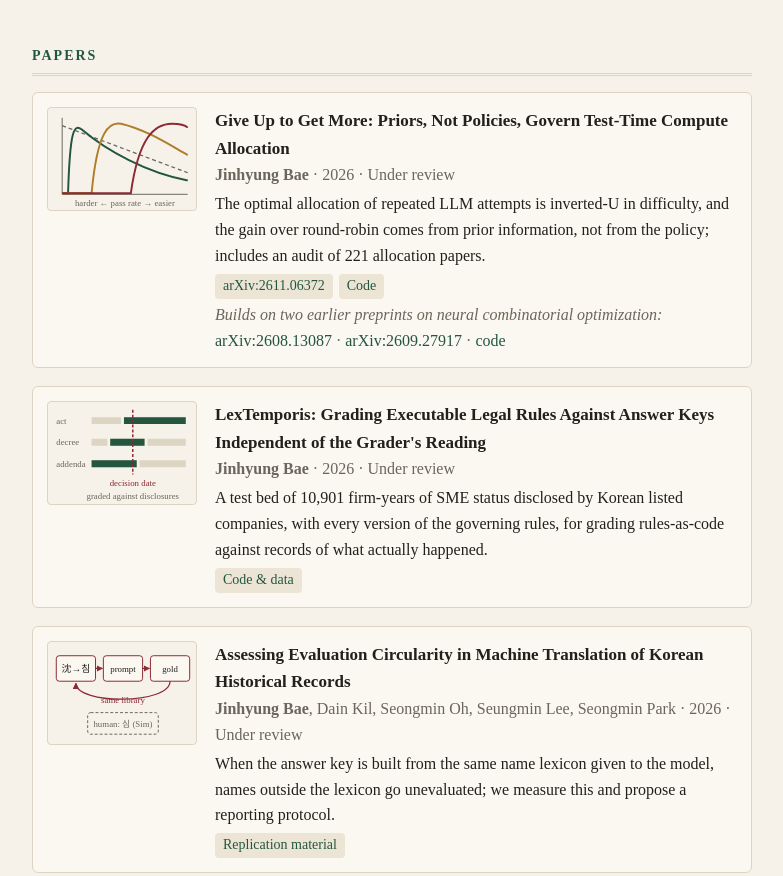
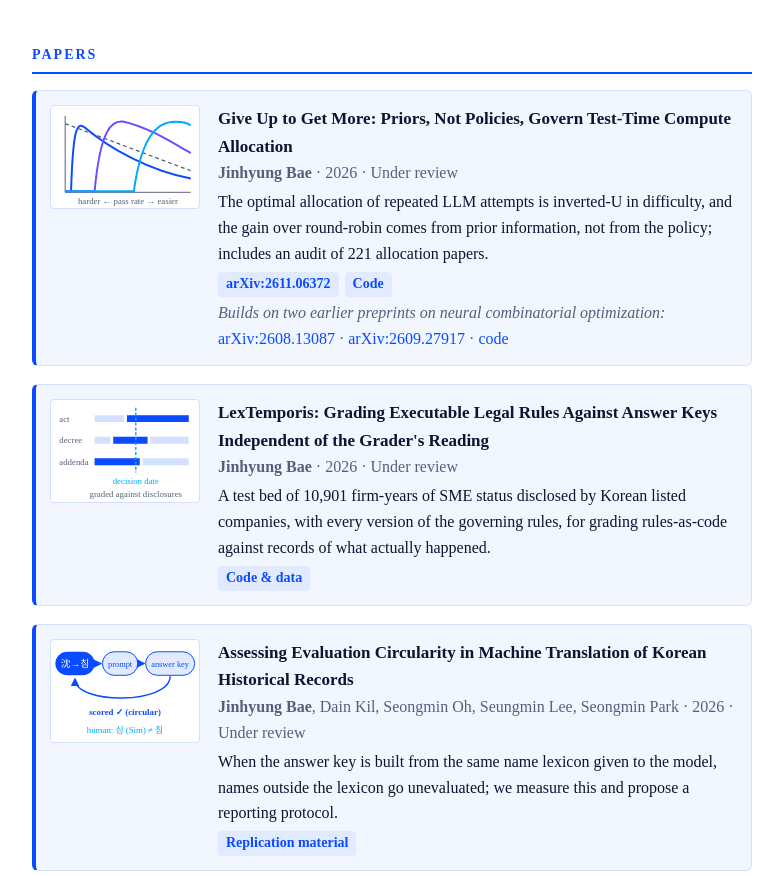
Before and after one commit to nepersoned/nepersoned.github.io, a plain HTML site: page index.html in a window 1280 px wide. Shown: the part 550-1426 px from the top of the page, without its empty margins (248-1031 px from the left). Drawn offline with Linux system fonts and the light colour scheme.

Commit message:
Vivid blue palette, redraw circularity thumbnail
Co-Authored-By: Claude Opus 5.5 <noreply@anthropic.com>

```diff
--- a/index.html
+++ b/index.html
@@ -11,10 +11,10 @@
 <link rel="stylesheet" href="https://cdnjs.cloudflare.com/ajax/libs/font-awesome/6.5.1/css/all.min.css">
 <style>
 :root {
-  --bg: #f6f2e9; --card: #fbf8f1; --fg: #22201b; --muted: #6b665b; --line: #ddd5c4; --accent: #24563f; --mark: #8c2a35; --gold: #b07d2a; --tag: #ece5d6;
+  --bg: #ffffff; --card: #f2f6ff; --fg: #0d1530; --muted: #56607a; --line: #d4e0ff; --accent: #0a4bff; --mark: #00a8ff; --gold: #6a4dff; --tag: #e1eaff; --ink: #ffffff;
 }
 @media (prefers-color-scheme: dark) {
-  :root { --bg: #17150f; --card: #1e1b15; --fg: #ebe5d8; --muted: #a59e8f; --line: #3a352b; --accent: #8cc6a6; --mark: #e0828c; --gold: #d9ad5f; --tag: #2a261e; }
+  :root { --bg: #070b1a; --card: #0e1630; --fg: #e8eeff; --muted: #94a0c2; --line: #1f2c55; --accent: #5b8cff; --mark: #33c3ff; --gold: #9d8bff; --tag: #16224a; --ink: #070b1a; }
 }
 * { box-sizing: border-box; }
 body { margin: 0; background: var(--bg); color: var(--fg); font: 17px/1.62 "Times New Roman", Times, "Noto Serif KR", "Nanum Myeongjo", Batang, serif; }
@@ -37,10 +37,10 @@ header h1 small { font-size: 19px; font-weight: 400; color: var(--muted); margin
 .email { margin-top: 8px; font-size: 15px; color: var(--muted); }
 .lang { position: absolute; top: 6px; right: 0; display: flex; border: 1px solid var(--line); border-radius: 6px; overflow: hidden; }
 .lang button { font: inherit; font-size: 14px; background: none; color: var(--muted); border: 0; padding: 3px 11px; cursor: pointer; }
-.lang button[aria-pressed="true"] { background: var(--tag); color: var(--fg); font-weight: 600; }
-h2 { font-size: 14px; text-transform: uppercase; letter-spacing: 2px; color: var(--accent); margin: 48px 0 16px; padding-bottom: 6px; border-bottom: 3px double var(--line); }
+.lang button[aria-pressed="true"] { background: var(--accent); color: var(--ink); font-weight: 600; }
+h2 { font-size: 14px; text-transform: uppercase; letter-spacing: 2px; color: var(--accent); margin: 48px 0 16px; padding-bottom: 6px; border-bottom: 2px solid var(--accent); }
 header { padding-bottom: 8px; }
-.photo { border: 3px solid var(--card); box-shadow: 0 0 0 1px var(--line); }
+.photo { border: 3px solid var(--bg); box-shadow: 0 0 0 2px var(--accent); }
 p { margin: 0 0 12px; }
 .pub { display: grid; grid-template-columns: 150px 1fr; gap: 18px; margin: 0 0 18px; padding: 14px; background: var(--card); border: 1px solid var(--line); border-radius: 6px; }
 .thumb { width: 150px; height: 104px; border: 1px solid var(--line); border-radius: 4px; background: var(--bg); }
@@ -49,7 +49,9 @@ p { margin: 0 0 12px; }
 .pub .meta { color: var(--muted); font-size: 16px; }
 .pub .note { font-size: 16px; margin-top: 3px; }
 .pub .tags { margin-top: 5px; display: flex; flex-wrap: wrap; gap: 6px; }
-.pub .tags a { font-size: 14px; background: var(--tag); border-radius: 4px; padding: 1px 8px; }
+.pub .tags a { font-size: 14px; background: var(--tag); color: var(--accent); border-radius: 4px; padding: 1px 8px; font-weight: 600; }
+.pub .tags a:hover { background: var(--accent); color: var(--ink); text-decoration: none; }
+.pub { border-left: 4px solid var(--accent) !important; }
 .me { font-weight: 700; }
 .row { display: flex; justify-content: space-between; gap: 16px; margin: 0 0 8px; }
 .row .when { color: var(--muted); white-space: nowrap; font-size: 16px; }
@@ -147,14 +149,14 @@ html[lang="en"] [lang="ko"], html[lang="ko"] [lang="en"] { display: none !import
 
 <div class="pub">
 <svg class="thumb" viewBox="0 0 150 104" role="img" aria-label="Circular evaluation loop">
-<defs><marker id="m1" viewBox="0 0 10 10" refX="9" refY="5" markerWidth="5" markerHeight="5" orient="auto"><path d="M0 0L10 5L0 10z" fill="var(--mark)"/></marker></defs>
-<rect x="8" y="14" width="40" height="26" rx="3" fill="var(--card)" stroke="var(--mark)"/><text x="28" y="31" font-size="10" text-anchor="middle" fill="var(--fg)">&#27784;&#8594;&#52840;</text>
-<rect x="56" y="14" width="40" height="26" rx="3" fill="var(--card)" stroke="var(--mark)"/><text x="76" y="31" font-size="9" text-anchor="middle" fill="var(--fg)">prompt</text>
-<rect x="104" y="14" width="40" height="26" rx="3" fill="var(--card)" stroke="var(--mark)"/><text x="124" y="31" font-size="9" text-anchor="middle" fill="var(--fg)">gold</text>
-<line x1="48" y1="27" x2="55" y2="27" stroke="var(--mark)" stroke-width="1.3" marker-end="url(#m1)"/><line x1="96" y1="27" x2="103" y2="27" stroke="var(--mark)" stroke-width="1.3" marker-end="url(#m1)"/>
-<path d="M124 40 C124 64 28 64 28 42" stroke="var(--mark)" stroke-width="1.3" fill="none" marker-end="url(#m1)"/>
-<text x="76" y="62" font-size="9" text-anchor="middle" fill="var(--mark)">same library</text>
-<rect x="40" y="72" width="72" height="22" rx="3" fill="none" stroke="var(--muted)" stroke-dasharray="3 2"/><text x="76" y="87" font-size="9" text-anchor="middle" fill="var(--muted)">human: &#49900; (Sim)</text>
+<defs><marker id="m1" viewBox="0 0 10 10" refX="8" refY="5" markerWidth="6" markerHeight="6" orient="auto"><path d="M0 0L10 5L0 10z" fill="var(--accent)"/></marker></defs>
+<rect x="4" y="12" width="40" height="24" rx="12" fill="var(--accent)"/><text x="24" y="28" font-size="10" text-anchor="middle" fill="var(--ink)">&#27784;&#8594;&#52840;</text>
+<rect x="52" y="12" width="36" height="24" rx="12" fill="var(--tag)" stroke="var(--accent)"/><text x="70" y="28" font-size="8.5" text-anchor="middle" fill="var(--accent)">prompt</text>
+<rect x="96" y="12" width="50" height="24" rx="12" fill="var(--tag)" stroke="var(--accent)"/><text x="121" y="28" font-size="8.5" text-anchor="middle" fill="var(--accent)">answer key</text>
+<line x1="44" y1="24" x2="50" y2="24" stroke="var(--accent)" stroke-width="1.5" marker-end="url(#m1)"/><line x1="88" y1="24" x2="94" y2="24" stroke="var(--accent)" stroke-width="1.5" marker-end="url(#m1)"/>
+<path d="M121 37 C121 66 24 66 24 40" stroke="var(--accent)" stroke-width="1.5" fill="none" marker-end="url(#m1)"/>
+<text x="75" y="76" font-size="9" text-anchor="middle" fill="var(--accent)" font-weight="bold">scored &#10003; (circular)</text>
+<text x="75" y="95" font-size="9" text-anchor="middle" fill="var(--mark)">human: &#49900; (Sim) &#8800; &#52840;</text>
 </svg>
 <div>
   <div class="title">Assessing Evaluation Circularity in Machine Translation of Korean Historical Records</div>
```
